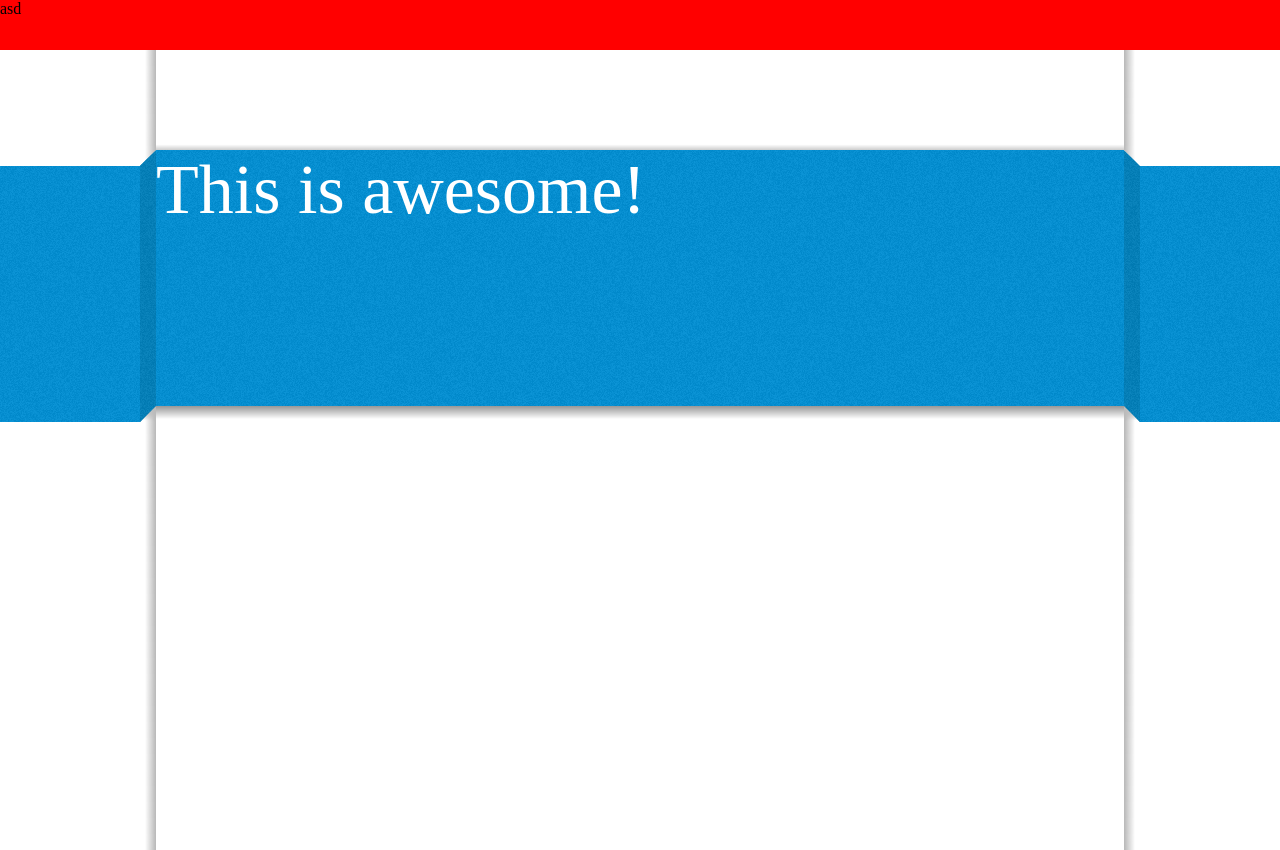
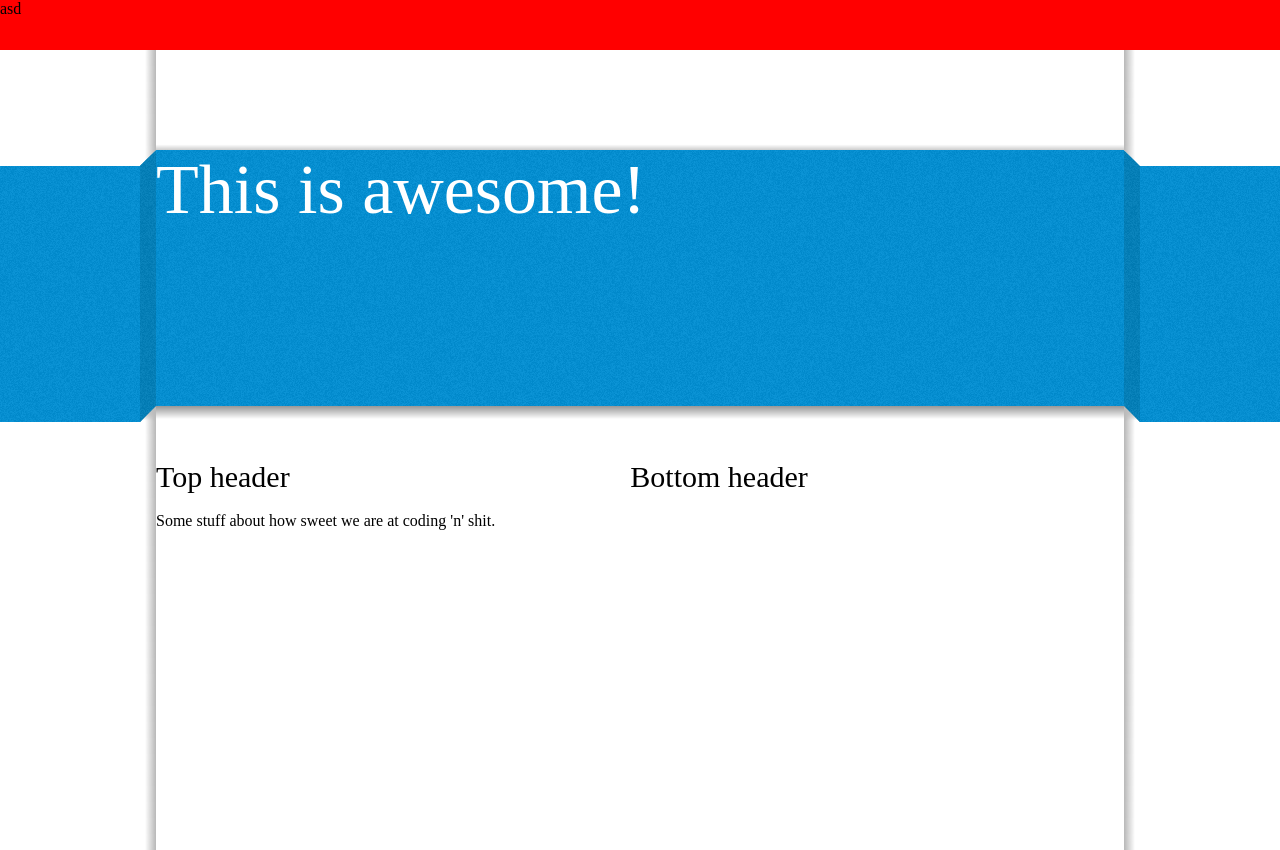
Before and after one commit to aaronhamilton/codewebsit.es, a plain HTML site: page index.html in a window 1280 px wide. Drawn offline with Linux system fonts and the light colour scheme.

Commit message:
for example...

```diff
--- a/index.html
+++ b/index.html
@@ -16,6 +16,17 @@
 					<div id='content-col'>
 						<div class='banner-center'>
 							<h1 style='color: white; font-size: 70px;'>This is awesome!</h1>
+						</div>
+						<br />
+						<div class='row'>
+							<div class='col span_12'>
+								<h1 style='color: black; font-size: 30px;'>Top header</h1><br />
+								Some stuff about how sweet we are at coding 'n' shit.<br />
+								<br /><br />
+							</div>
+							<div class='col span_12'>
+								<h1 style='color: black; font-size: 30px;'>Bottom header</h1>
+							</div>
 						</div>
 					</div>
 				</div>
```
